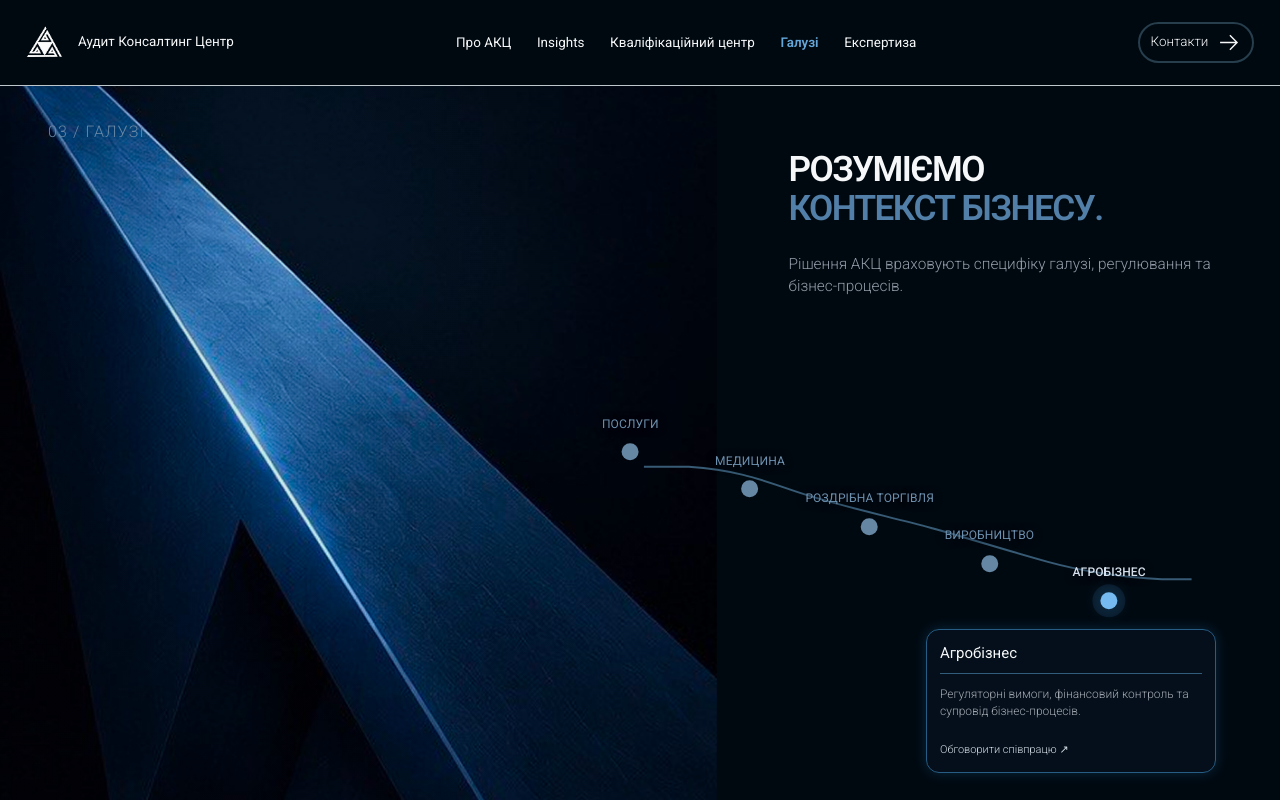
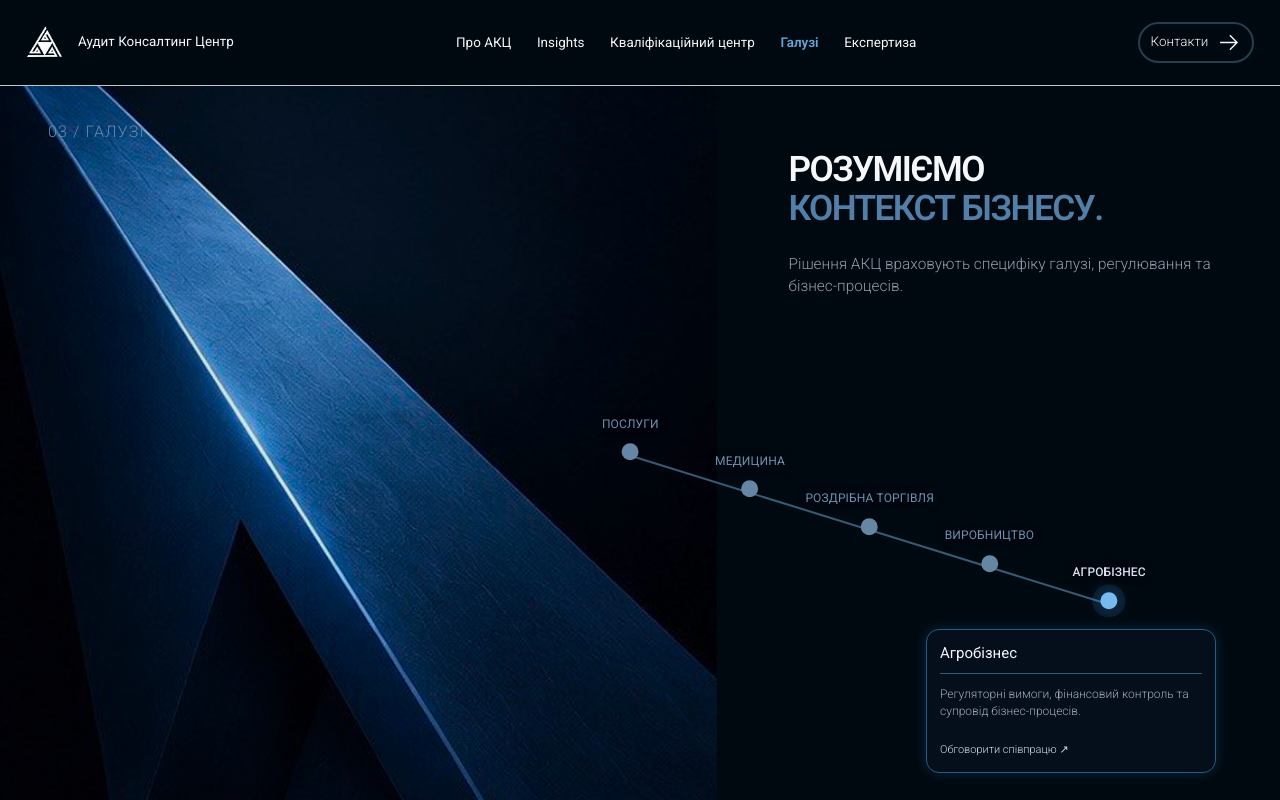
Before and after one commit to dnagorna3817-spec/website_akc_main, a Next.js app: page /industries in a window 1280 px wide. Built offline with nearby package versions, Linux system fonts and the light colour scheme.

Commit message:
Make industries diagram connector a straight diagonal

```diff
--- a/app/industries/page.tsx
+++ b/app/industries/page.tsx
@@ -26,7 +26,7 @@ export default function IndustriesPage() {
           <p className="industries-intro">Рішення АКЦ враховують специфіку галузі, регулювання та бізнес-процесів.</p>
           <div className="industries-diagram">
             <div className="industries-plot">
-              <svg className="industries-line-svg" viewBox="0 0 1000 300" preserveAspectRatio="none" aria-hidden="true"><path d="M 45 128 L 120 128 C 220 133 260 150 330 165 S 465 190 525 202 S 655 230 720 243 S 855 262 910 264 L 960 264" /></svg>
+              <svg className="industries-line-svg" viewBox="0 0 1000 300" preserveAspectRatio="none" aria-hidden="true"><path d="M 20 114 L 820 294" /></svg>
             {sectors.map((sector, i) => (
               <button type="button" key={sector.name}
                 className={`industries-node industries-node-${i + 1}${active === i ? " selected" : ""}`}
```
